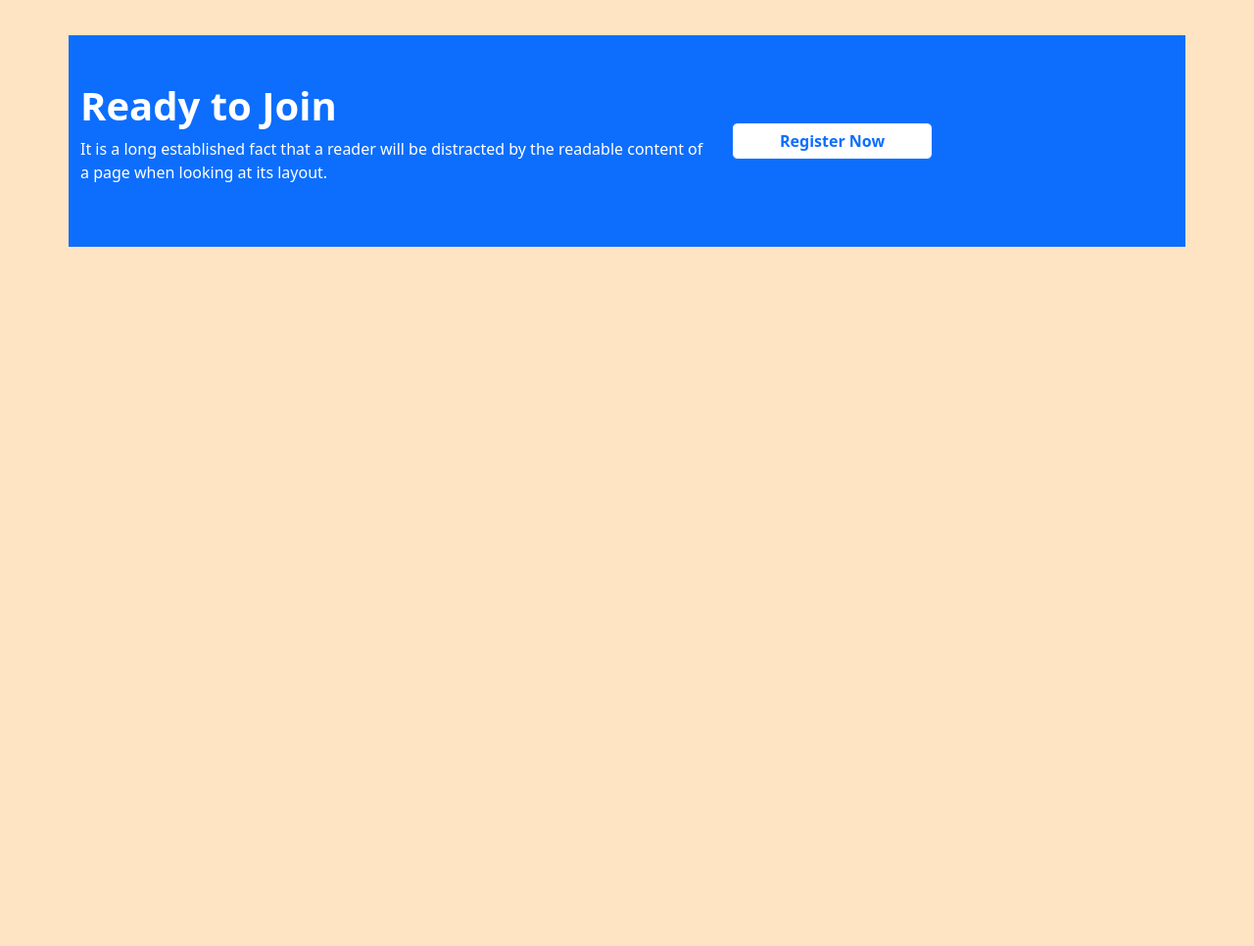
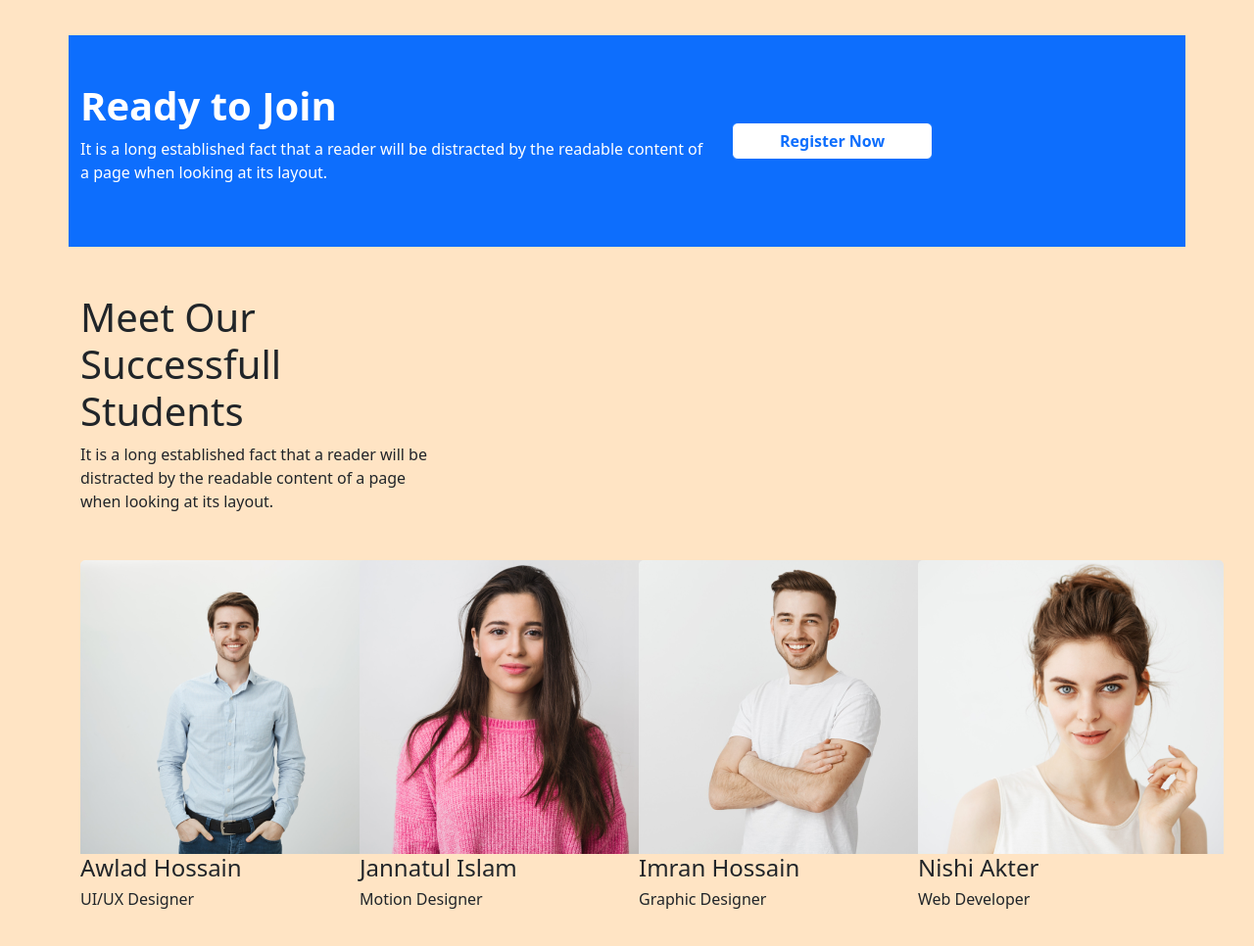
Before and after one commit to joyGhosh22/edTech-website, a plain HTML site: page index.html in a window 1280 px wide. Shown: the part 2219-3185 px from the top of the page at 98% size. Before the commit the page ends 2519 px from the top, so only its background shows below. Drawn offline with nearby package versions, Linux system fonts and the light colour scheme.

Commit message:
success section done

```diff
--- a/index.html
+++ b/index.html
@@ -227,6 +227,38 @@
                 </div>
             </div>
         </section>
+        <!-- success students section -->
+        <section class="my-5">
+            <div class="container">
+                <div class="my-5 col-lg-4">
+                    <h1>Meet Our Successfull Students</h1>
+                    <p>It is a long established fact that a reader will be distracted by the readable content of a page
+                        when looking at its layout.</p>
+                </div>
+                <div class="row">
+                    <div class="col-lg-3">
+                        <img src="./images/student/student-1.png" alt="">
+                        <h4>Awlad Hossain</h4>
+                        <h6>UI/UX Designer</h6>
+                    </div>
+                    <div class="col-lg-3">
+                        <img src="./images/student/student-2.png" alt="">
+                        <h4>Jannatul Islam</h4>
+                        <h6>Motion Designer</h6>
+                    </div>
+                    <div class="col-lg-3">
+                        <img src="./images/student/student-3.png" alt="">
+                        <h4>Imran Hossain</h4>
+                        <h6>Graphic Designer</h6>
+                    </div>
+                    <div class="col-lg-3">
+                        <img src="./images/student/student-4.png" alt="">
+                        <h4>Nishi Akter</h4>
+                        <h6>Web Developer</h6>
+                    </div>
+                </div>
+            </div>
+        </section>
     </main>
     <script src="https://cdn.jsdelivr.net/npm/bootstrap@5.2.0/dist/js/bootstrap.bundle.min.js"
         integrity="sha384-A3rJD856KowSb7dwlZdYEkO39Gagi7vIsF0jrRAoQmDKKtQBHUuLZ9AsSv4jD4Xa"
```
